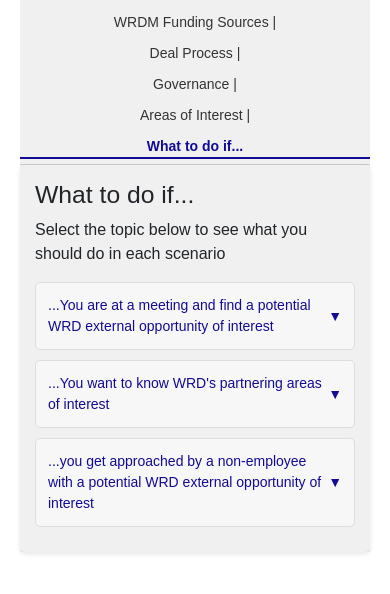
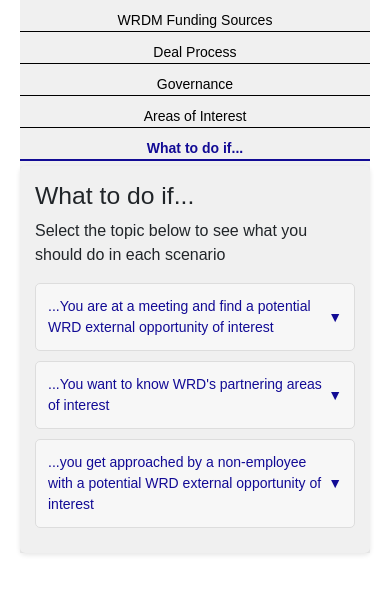
Before and after one commit to archi-i2e/HtmlCSSProject, a plain HTML site: page index.html in a window 390 px wide. Shown: the part 150-744 px from the top of the page. Drawn offline with nearby package versions, Linux system fonts and the light colour scheme.

Commit message:
Committed

```diff
--- a/index.html
+++ b/index.html
@@ -35,11 +35,6 @@
 
         </ul>
 
-        <!-- Image of Lady (for Mobile) -->
-
-
-        <!-- Hamburger Menu -->
-
     </nav>
 
 
@@ -53,6 +48,15 @@
             <a href="#">Areas of Interest    |</a>
             <a href="#" class="active"> What to do if...</a>
         </div>
+
+        <div class="tabs1">
+            <a href="#" class="ta">WRDM Funding Sources    </a>
+            <a href="#">Deal Process    </a>
+            <a href="#" >Governance    </a>
+            <a href="#">Areas of Interest    </a>
+            <a href="#" class="active"> What to do if...</a>
+        </div>
+
         <section class="content">
             <h2>What to do if...</h2>
             <p>Select the topic below to see what you should do in each scenario</p>
--- a/style.css
+++ b/style.css
@@ -195,6 +195,9 @@ h1 {
     font-size: 14px;
     color: #333;
 }
+.tabs1{
+    display: none;
+}
 
 
 @media (max-width: 768px) {
@@ -236,19 +239,32 @@ h1 {
         margin-bottom: 10px;
     }
 
-    .tabs {
+    .tabs1 {
+        display: flex;
         flex-direction: column;
     }
 
-    .tabs .ta {
+    .tabs1 .ta {
         margin-left: 0;
     }
 
-    .tabs a {
+    .tabs1 a {
         margin: 5px 0;
         font-size: 14px;
         flex: 1 1 100%;
         text-align: center;
+        color: black;
+        text-decoration: none;
+        border-bottom: 1px solid black;
+
+    }
+    .tabs1 a.active {
+        color: #120b95;
+        font-weight: bold;
+        border-bottom: 2px solid #120b95;
+    }
+    .tabs{
+        display: none;
     }
 
 
```
